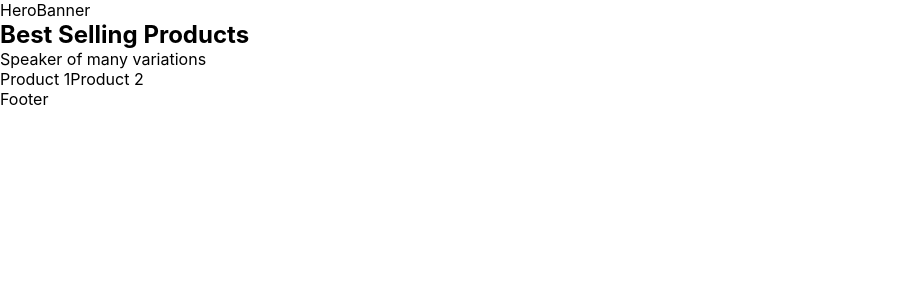
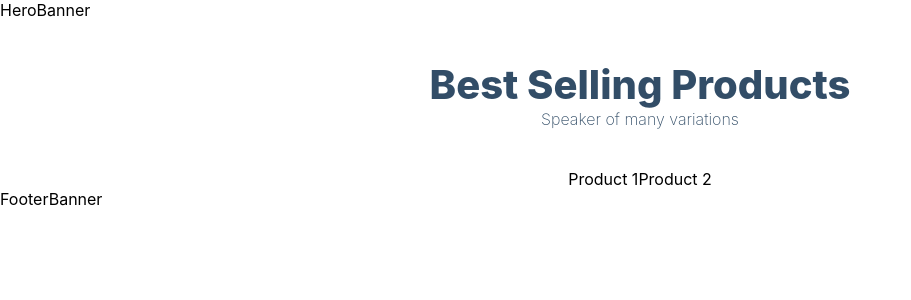
Before and after one commit to Crypto27dev/eCommerce_NEXT, a Next.js app: page / in a window 1280 px wide. Shown: the top 300 px of the page, without its empty margins (0-911 px from the left). Built offline with nearby package versions, Linux system fonts and the light colour scheme.

Commit message:
add: components

```diff
--- /dev/null
+++ b/components/Cart.jsx
@@ -0,0 +1,7 @@
+import React from "react";
+
+const Cart = () => {
+  return <div>Cart</div>;
+};
+
+export default Cart;
--- /dev/null
+++ b/components/Footer.jsx
@@ -0,0 +1,7 @@
+import React from "react";
+
+const Footer = () => {
+  return <div>Footer</div>;
+};
+
+export default Footer;
--- /dev/null
+++ b/components/FooterBanner.jsx
@@ -0,0 +1,7 @@
+import React from "react";
+
+const FooterBanner = () => {
+  return <div>FooterBanner</div>;
+};
+
+export default FooterBanner;
--- /dev/null
+++ b/components/HeroBanner.jsx
@@ -0,0 +1,7 @@
+import React from "react";
+
+const HeroBanner = () => {
+  return <div>HeroBanner</div>;
+};
+
+export default HeroBanner;
--- /dev/null
+++ b/components/Layout.jsx
@@ -0,0 +1,7 @@
+import React from "react";
+
+const Layout = () => {
+  return <div>Layout</div>;
+};
+
+export default Layout;
--- /dev/null
+++ b/components/Navbar.jsx
@@ -0,0 +1,7 @@
+import React from "react";
+
+const navbar = () => {
+  return <div>navbar</div>;
+};
+
+export default navbar;
--- /dev/null
+++ b/components/Product.jsx
@@ -0,0 +1,7 @@
+import React from "react";
+
+const Product = () => {
+  return <div>Product</div>;
+};
+
+export default Product;
--- /dev/null
+++ b/components/index.js
@@ -0,0 +1,7 @@
+export { default as Footer } from "./Footer";
+export { default as Layout } from "./Layout";
+export { default as Navbar } from "./Navbar";
+export { default as Product } from "./Product";
+export { default as HeroBanner } from "./HeroBanner";
+export { default as FooterBanner } from "./FooterBanner";
+export { default as Cart } from "./Cart";
--- a/pages/index.js
+++ b/pages/index.js
@@ -1,15 +1,18 @@
 import React from "react";
+import { Product, FooterBanner, HeroBanner } from "../components";
 
 const Home = () => {
   return (
     <>
-      HeroBanner
-      <div>
+      <HeroBanner />
+      <div className="products-heading">
         <h2>Best Selling Products</h2>
         <p>Speaker of many variations</p>
       </div>
-      <div>{["Product 1", "Product 2"].map((product) => product)}</div>
-      Footer
+      <div className="products-container">
+        {["Product 1", "Product 2"].map((product) => product)}
+      </div>
+      <FooterBanner />
     </>
   );
 };
```
